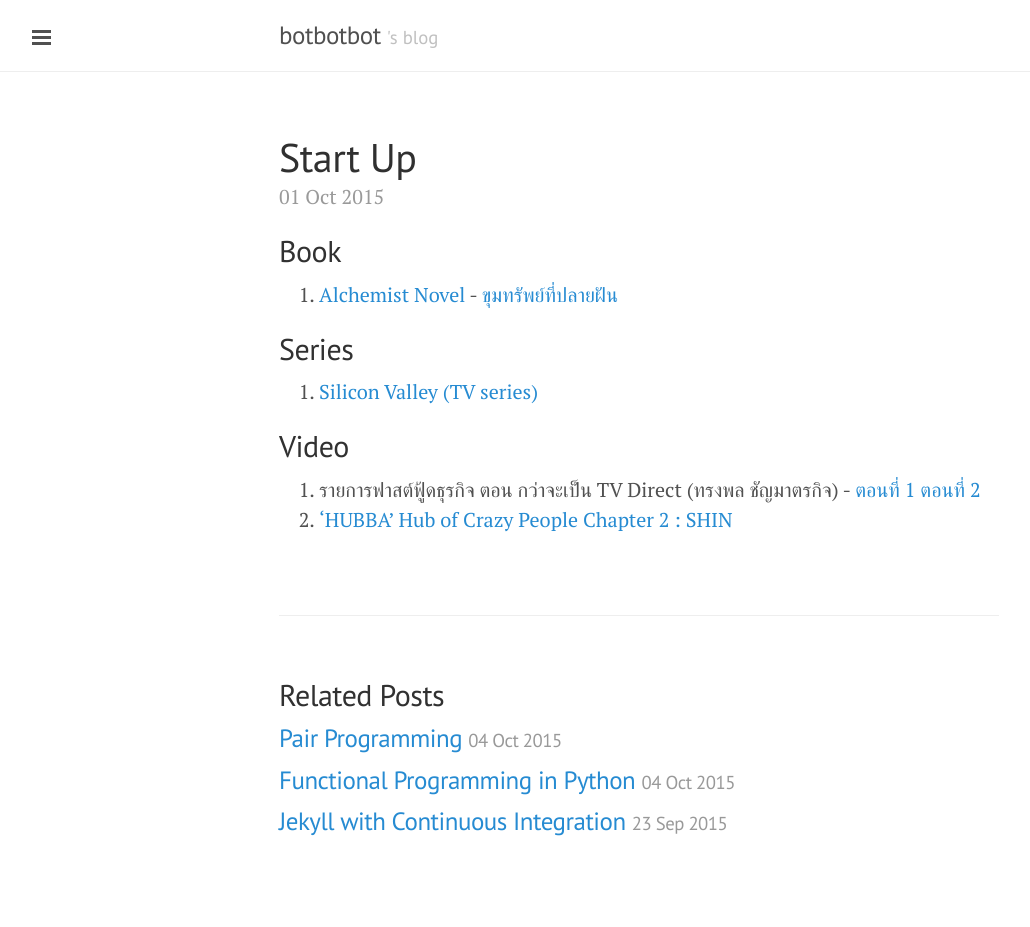
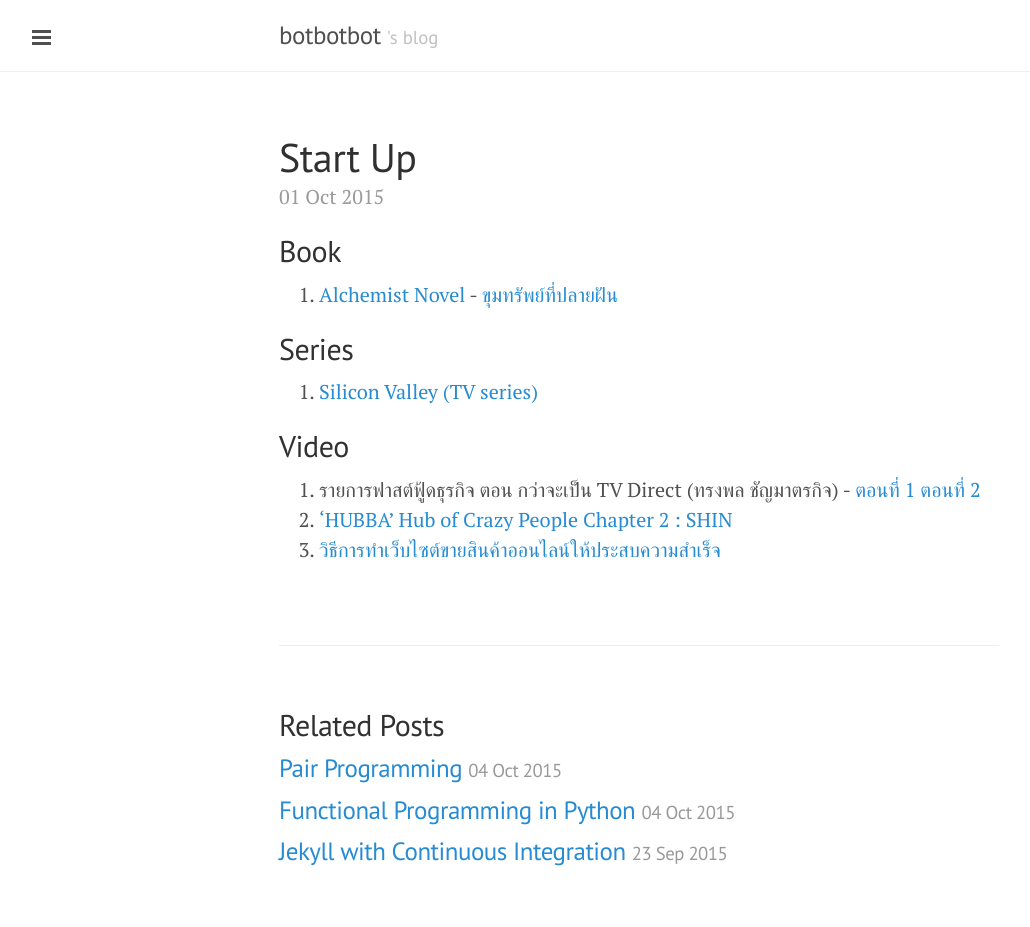
Before and after one commit to ibotdotout/ibotdotout.github.io, a Jekyll site: the page built from _posts/2015-10-01-start-up.md, in a window 1280 px wide. Shown: the whole page, without its empty margins (1-1031 px from the left). Built offline with Jekyll 4.4.1, drawn with Linux system fonts in a browser that asks for light colours; Markdown is read by kramdown in place of the engine named in the settings; before the commit the page ends 900 px from its top, so only the background shows below that.

Commit message:
Update: make website to sell product

```diff
--- a/_posts/2015-10-01-start-up.md
+++ b/_posts/2015-10-01-start-up.md
@@ -14,3 +14,4 @@ permalink: startup
 ## Video
 1. รายการฟาสต์ฟู้ดธุรกิจ ตอน กว่าจะเป็น TV Direct (ทรงพล ชัญมาตรกิจ) - [ตอนที่ 1](https://www.youtube.com/watch?v=9T-dth2hdT8) [ตอนที่ 2](https://www.youtube.com/watch?v=wK14QYysBtU)
 2. [‘HUBBA’ Hub of Crazy People Chapter 2 : SHIN](https://www.youtube.com/watch?v=c3OA3898wHY)
+3. [วิธีการทำเว็บไซต์ขายสินค้าออนไลน์ให้ประสบความสำเร็จ](https://www.facebook.com/smartsme/videos/557504484399577/)
```
